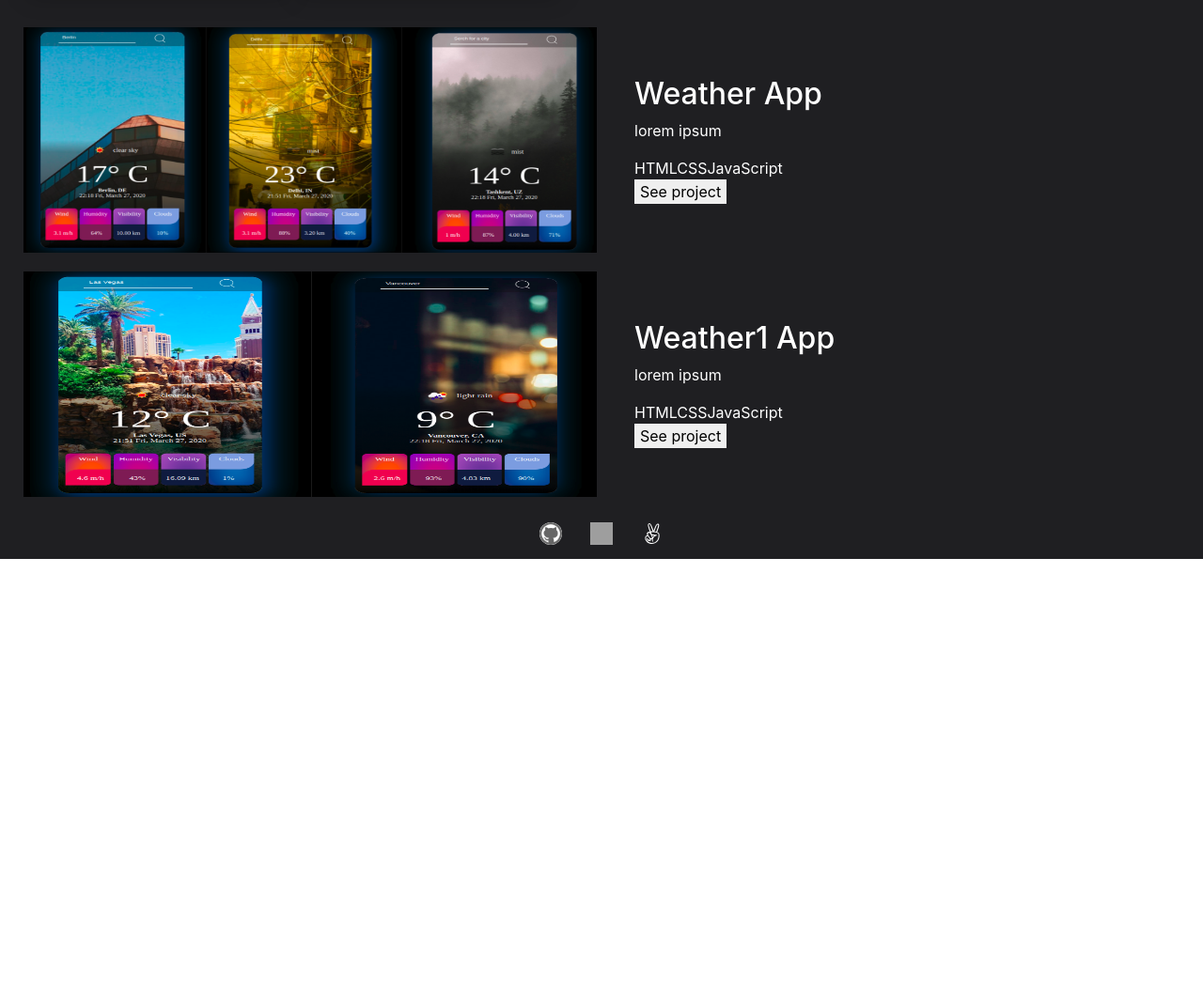
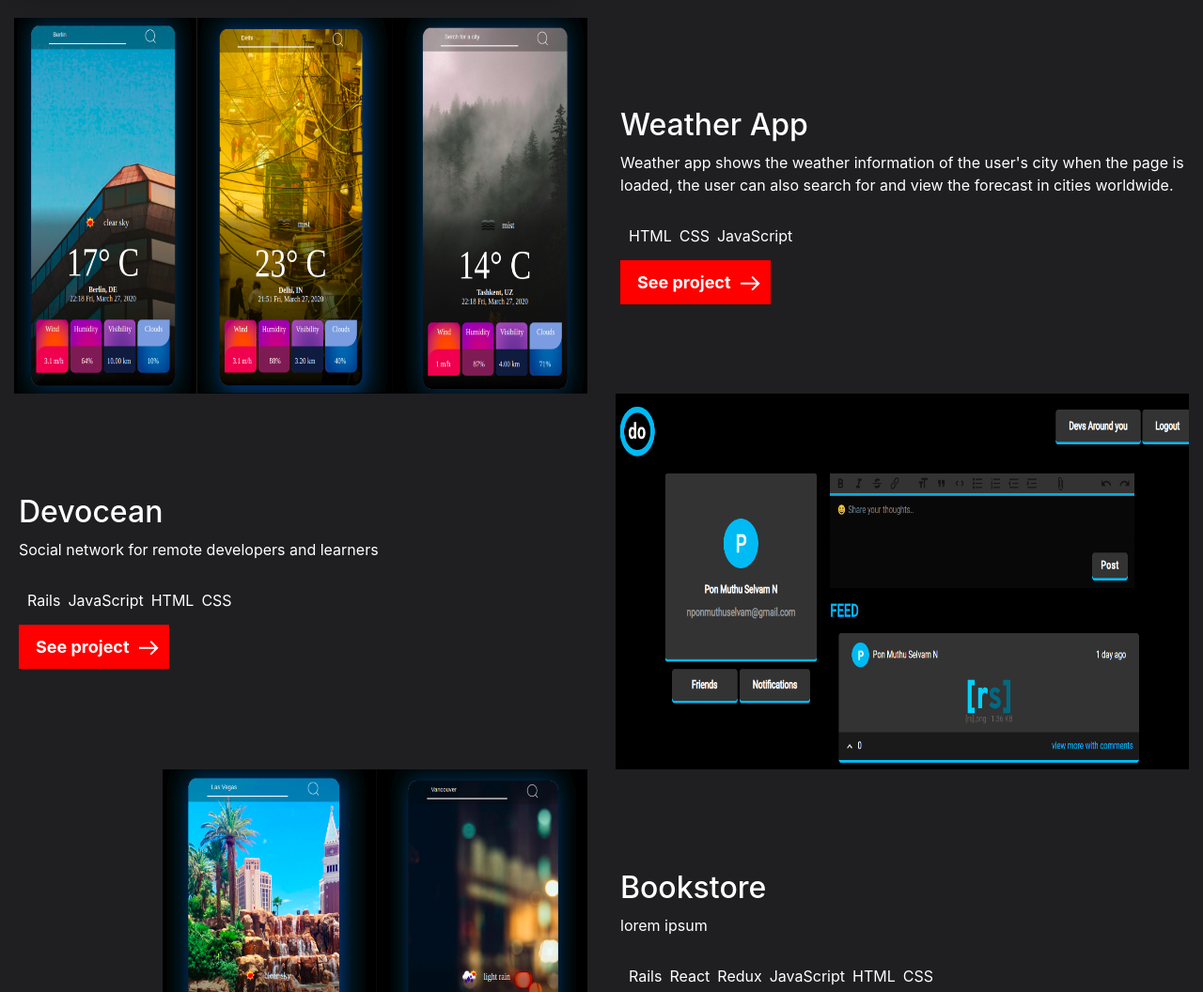
Before and after one commit to Abdusaid10/personal-portfolio, a React app: page / in a window 1280 px wide. Shown: the part 860-1916 px from the top of the page at 94% size. Before the commit the page ends 1455 px from the top, so only its background shows below. Built offline with nearby package versions, Linux system fonts and the light colour scheme; grey boxes are pictures that could not be loaded.

Commit message:
fix layout of projects projects container, and style see project button, add images

```diff
--- a/src/assets/styles/Project.css
+++ b/src/assets/styles/Project.css
@@ -1,13 +1,61 @@
-#projectWrapper {
+#projectsContainer {
   display: flex;
-  /* flex-direction: row; */
-  /* flex-wrap: wrap; */
-  justify-items: center;
+  flex-direction: column;
+  justify-items: baseline;
   align-items: center;
+  margin: 10px 0;
+  padding: 0;
+}
+
+#projectWrapper{
+  display: flex;
+  flex-direction: row;
+  flex-wrap: wrap;
+  flex: 0 0 50%;
+  max-width: 100%;
+  justify-items: start;
+  align-items: center;
+}
+
+#projectsContainer #projectWrapper:nth-child(even) {
+  display: flex;
+  flex-direction: row-reverse;
 }
 
 .project-img {
   width: 320px;
-  height: 240px;
-  margin: 10px;
+  height: 400px;
+  /* margin: 10px; */
+  padding: 0;
 }
+
+.project-info {
+  display: flex;
+  flex-direction: column;
+  justify-content: baseline;
+  align-items: baseline;
+}
+
+#stackWrapper {
+  padding: 5px;
+  margin: 5px;
+}
+#stackWrapper span {
+  display: inline-block;
+  margin: 2px;
+  padding: 2px;
+}
+
+#seeProject {
+  background-color: red;
+  color: white;
+  padding: 10px;
+  vertical-align: middle;
+  font-weight: bold;
+  font-size: 18px;
+}
+
+#seeProject:hover {
+  background-color: rgba(120, 125, 150, .5);
+  box-shadow: inset 3px 3px 5px 6px  rgba(209, 209, 209, 0.5);
+}
--- a/src/components/Project.js
+++ b/src/components/Project.js
@@ -1,21 +1,25 @@
 import React from 'react';
 import PropTypes from 'prop-types';
-import '../assets/styles/Project.css';
 
 const Project = ({ project }) => (
   <div id="projectWrapper">
     <img className="project-img col-md-6" src={`${project.image}`} alt={`${project.name}`} />
-    <div className="col-md-6">
+    <div className="project-info col-md-6">
       <h2>{project.name}</h2>
       <p>{project.description}</p>
-      <div>
+      <div id="stackWrapper">
         {
           project.stack.map(s => (
             <span key={s}>{s}</span>
           ))
         }
       </div>
-      <button type="button">See project</button>
+      <button id="seeProject" type="button">
+        <spna className="p-1 m-1">See project</spna>
+        <svg width="24" height="24" viewBox="0 0 24 24" fill="none" xmlns="http://www.w3.org/2000/svg">
+          <path d="M18.7423 10.6265L13.4834 5.36758L14.8976 3.95337L22.5707 11.6265L14.8976 19.2996L13.4834 17.8854L18.7422 12.6265H2L2 10.6265H18.7423Z" fill="white" />
+        </svg>
+      </button>
     </div>
   </div>
 );
--- a/src/containers/RecentWork.js
+++ b/src/containers/RecentWork.js
@@ -2,25 +2,45 @@ import React from 'react';
 import Project from '../components/Project';
 import weatherApp1 from '../assets/imgs/weatherApp1.png';
 import weatherApp2 from '../assets/imgs/weatherApp2.png';
+import devocean from '../assets/imgs/devocean_feed.png';
+import '../assets/styles/Project.css';
 
 const RecentWork = () => {
   const projects = [
     {
       name: 'Weather App',
-      description: 'lorem ipsum',
+      description: 'Weather app shows the weather information of the user\'s city when the page is loaded, the user can also search for and view the forecast in cities worldwide.',
       image: `${weatherApp1}`,
       stack: ['HTML', 'CSS', 'JavaScript'],
     },
     {
-      name: 'Weather1 App',
+      name: 'Devocean',
+      description: 'Social network for remote developers and learners',
+      image: `${devocean}`,
+      stack: ['Rails', 'JavaScript', 'HTML', 'CSS'],
+    },
+    {
+      name: 'Bookstore',
       description: 'lorem ipsum',
       image: `${weatherApp2}`,
-      stack: ['HTML', 'CSS', 'JavaScript'],
+      stack: ['Rails', 'React', 'Redux', 'JavaScript', 'HTML', 'CSS'],
+    },
+    {
+      name: 'Meal Recipes',
+      description: 'Get the recipe and instructions for the meal you want to cook',
+      image: `${weatherApp2}`,
+      stack: ['React', 'Redux', 'JavaScript', 'HTML', 'CSS'],
+    },
+    {
+      name: 'Car Booking API',
+      description: 'REST API with JWT authentication and two types of users. Admin users can perform CRUD operations on the following data:  car, category, manufacturer, while signed-up users can only book a car.',
+      image: `${weatherApp2}`,
+      stack: ['Rails', 'React', 'Redux', 'JavaScript', 'HTML', 'CSS'],
     },
   ];
 
   return (
-    <div id="projects-container">
+    <div id="projectsContainer">
       {
         projects.map(project => (
           <Project key={project.name} project={project} />
```
Also changed, not shown: src/assets/imgs/devocean_feed.png (added), src/assets/imgs/main.png (added), src/assets/imgs/mealInfo.png (added), 1 other file.
